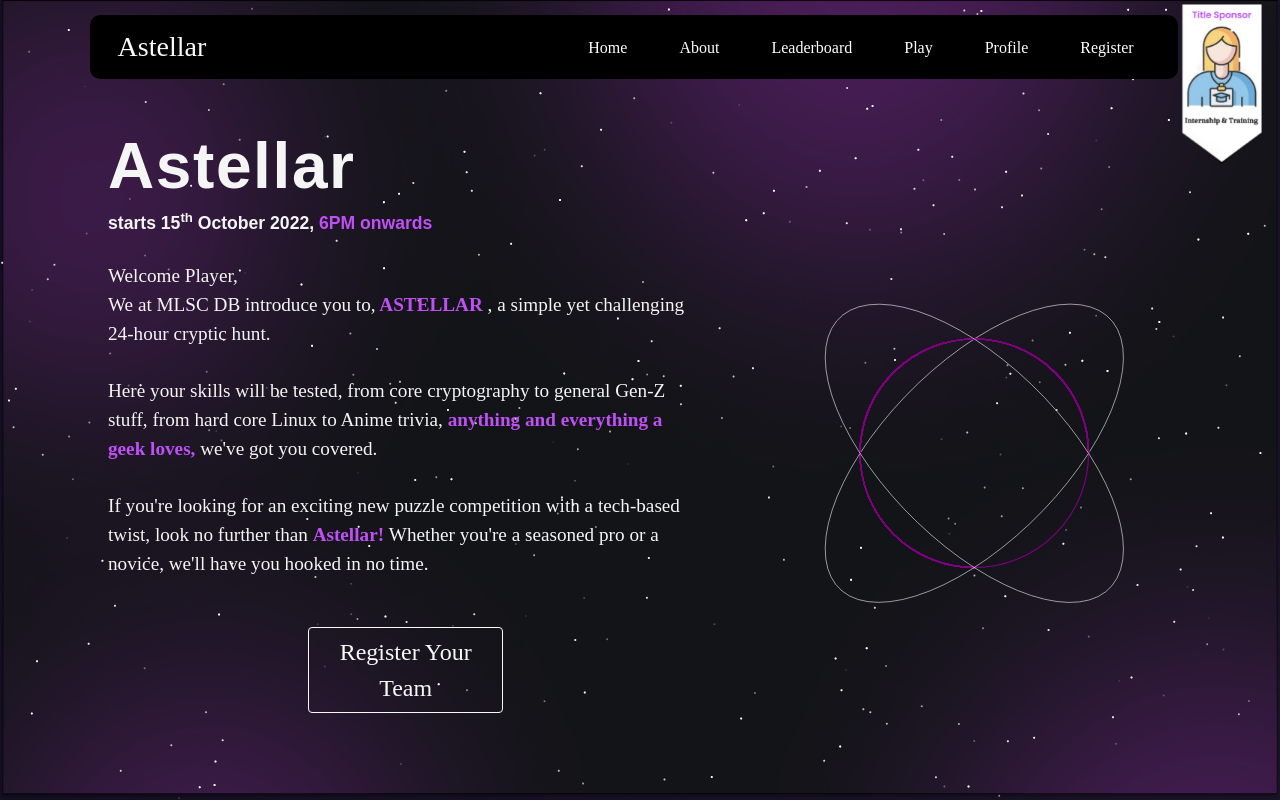
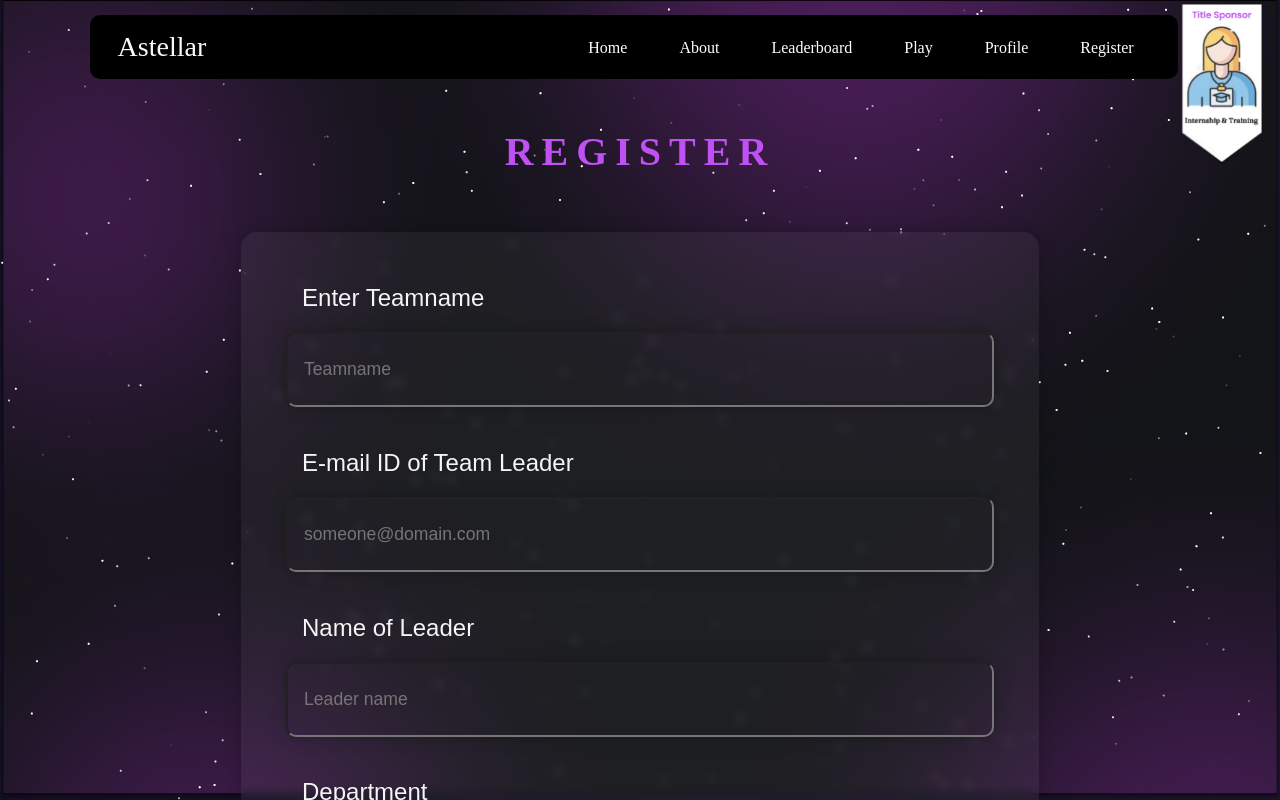
Before and after one commit to MLSC-DB/astellar2022, a React (Create React App) app: page /register in a window 1280 px wide. Before the commit this address led to /. Shown: the top 800 px of the page. Built offline with nearby package versions, Linux system fonts and the light colour scheme.

Commit message:
regs started again

```diff
--- a/src/App.js
+++ b/src/App.js
@@ -6,7 +6,7 @@
 import Footer from "./components/Footer";
 import Particle from "./components/Particle";
 import Image from "./Image";
-// import Register from "./components/auth/Register";
+import Register from "./components/auth/Register";
 // import Play from "./components/play/Play";
 import Playc from "./components/play/Playc";
 import TitleSpons from "./components/TitleSpons";
@@ -52,7 +52,7 @@
           <Route path="/" element={<Home />} />
 
           <Route path="/about" element={<About />} />
-          {/* <Route path="/register" element={<Register />} /> */}
+          <Route path="/register" element={<Register />} />
           <Route path="/leaderboard" element={<Leaderboard />} />
           <Route path="/login" element={<Login />} />
           <Route path="/profile" element={<Profile />} />
```
